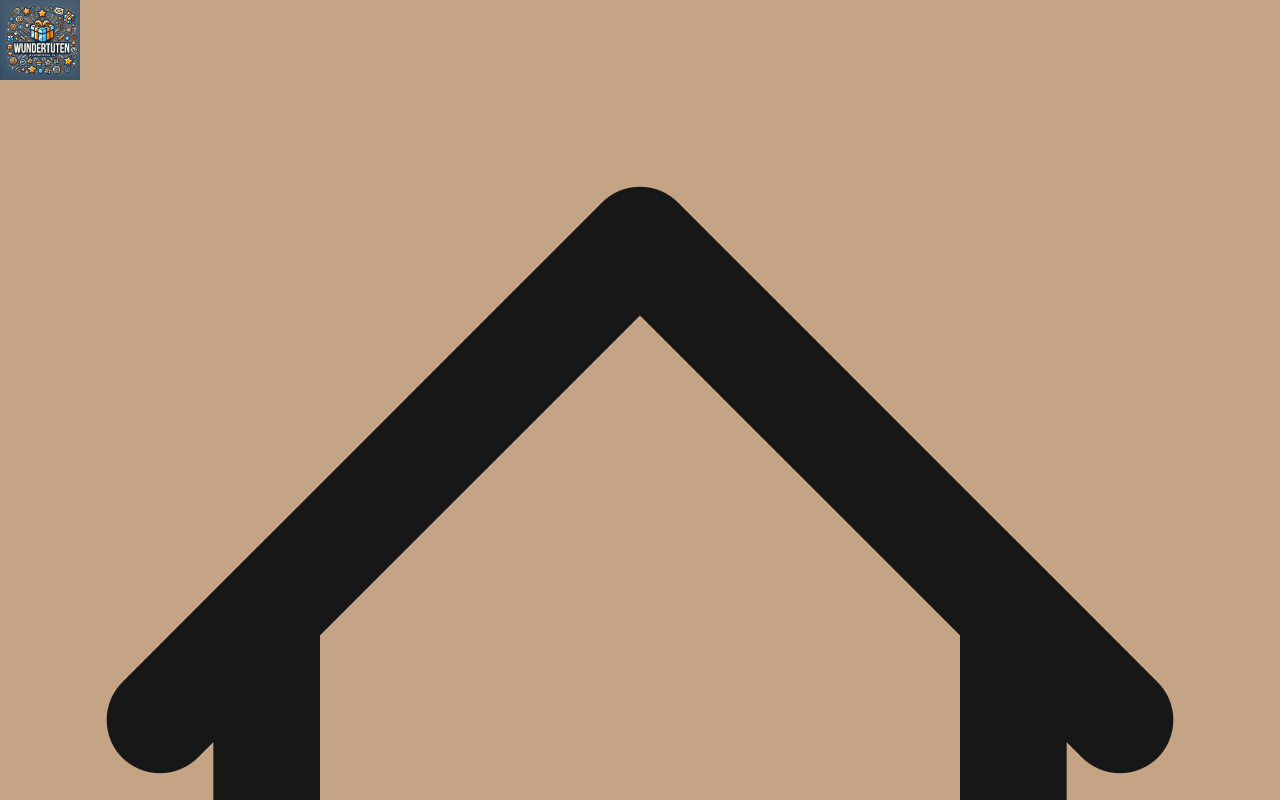
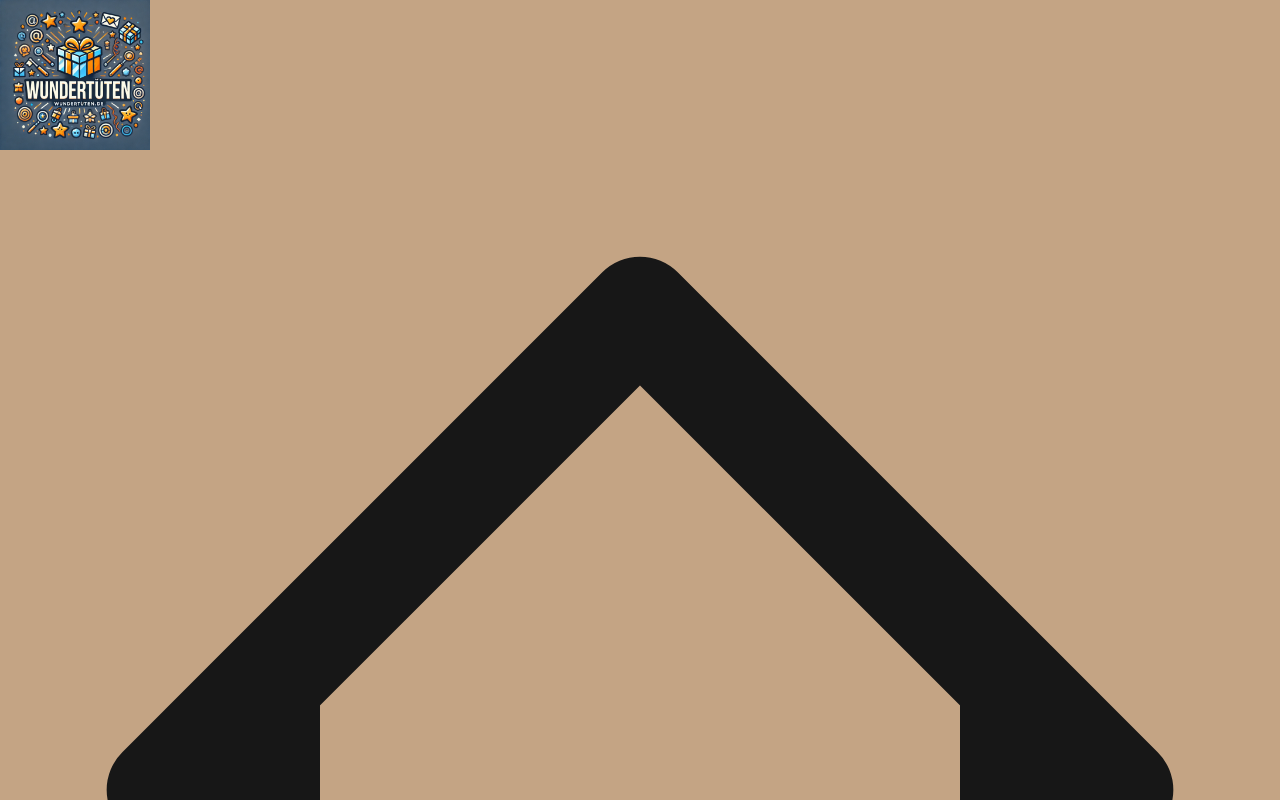
Before and after one commit to Maroc-Flavor/mysteryBox, a Next.js app: page /agb in a window 1280 px wide. Shown: the top 800 px of the page. Built offline with nearby package versions, Linux system fonts and the light colour scheme.

Commit message:
Configure GitHub Pages deployment

```diff
--- a/src/components/layout.tsx
+++ b/src/components/layout.tsx
@@ -8,16 +8,25 @@ import Navigation from './Navigation';
 export default function Layout({ children }: { children: React.ReactNode }) {
 	return (
 		<div className="min-h-screen flex flex-col bg-gray-50">
-			<header className="bg-white shadow-md">
-				<div className="container mx-auto px-4 py-6 flex justify-between items-center">
-					<Link href="/">
-						<Image className="border-2 border-white text-white px-8 py-4 rounded-full text-lg font-medium hover:bg-white/10 transition-all duration-300"
-						 					src="/mysteryBox/logo.jpg" alt="Wundertüten.de" width={80} height={50} />
+			<header className="bg-white shadow-md sticky top-0 z-50 transition-shadow duration-300">
+				<div className="container mx-auto px-4 py-3 sm:py-4 md:py-5 flex items-center justify-between">
+					<Link href="/" className="shrink-0">
+						<Image
+							src="/mysteryBox/logo.jpg"
+							alt="Wundertüten.de"
+							width={150}
+							height={50}
+							className="w-auto max-w-full md:max-w-[150px] object-contain transition-transform duration-300 hover:scale-105"
+							priority
+						/>
 					</Link>
-					<Navigation />
+					<nav className="flex items-center space-x-4">
+						<Navigation />
+					</nav>
 				</div>
+
 			</header>
-			<main>{children}</main>
+			<main className="flex-grow">{children}</main>
 			<Footer />
 		</div>
 	);
```
